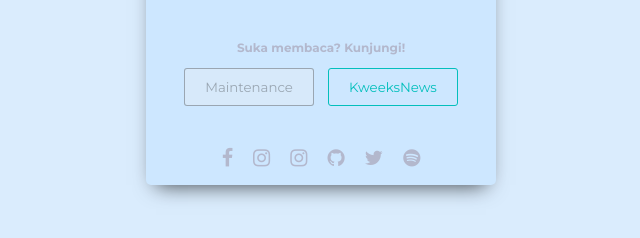
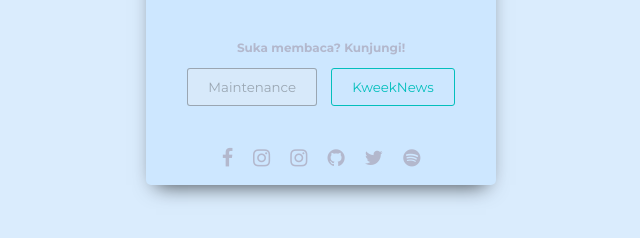
Before and after one commit to wildanaziz/danwildan.github.io, a plain HTML site: page index.html in a window 1280 px wide. Shown: the part 483-721 px from the top of the page, 319-959 px from the left. Drawn offline with Linux system fonts and the light colour scheme.

Commit message:
changes text

```diff
--- a/index.html
+++ b/index.html
@@ -32,7 +32,7 @@
                     <div class="card-button">
                         <button type="button" disabled>Maintenance</button>
                         <button class="btn btn-outline-primary"
-                            onclick="location.href='https://www.kweeksnews.com/#';">KweeksNews</button>
+                            onclick="location.href='https://www.kweeksnews.com/#';">KweekNews</button>
                     </div>
                     <ul class="card-social">
                         <li><a href="https://web.facebook.com/dani.wildan.733/"><i class="fa fa-facebook"></i></a></li>
```
